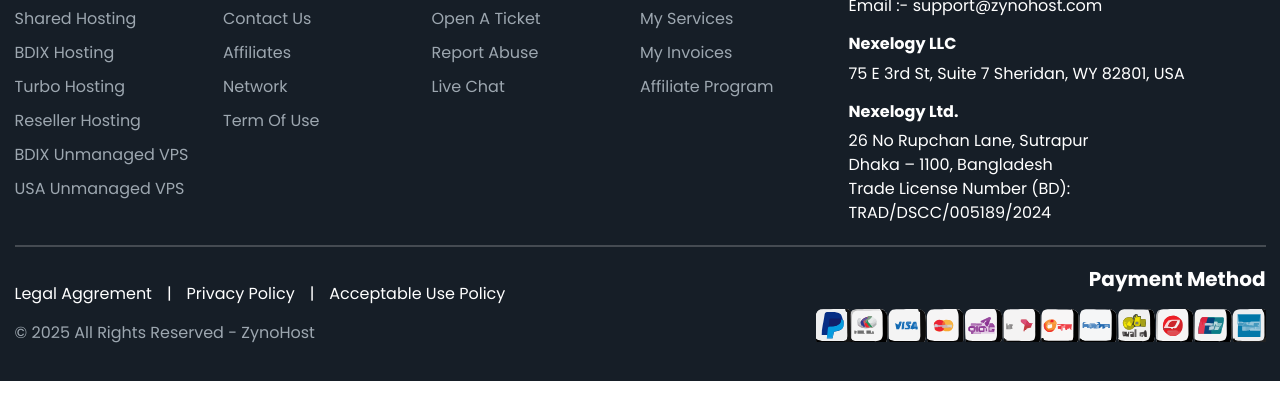
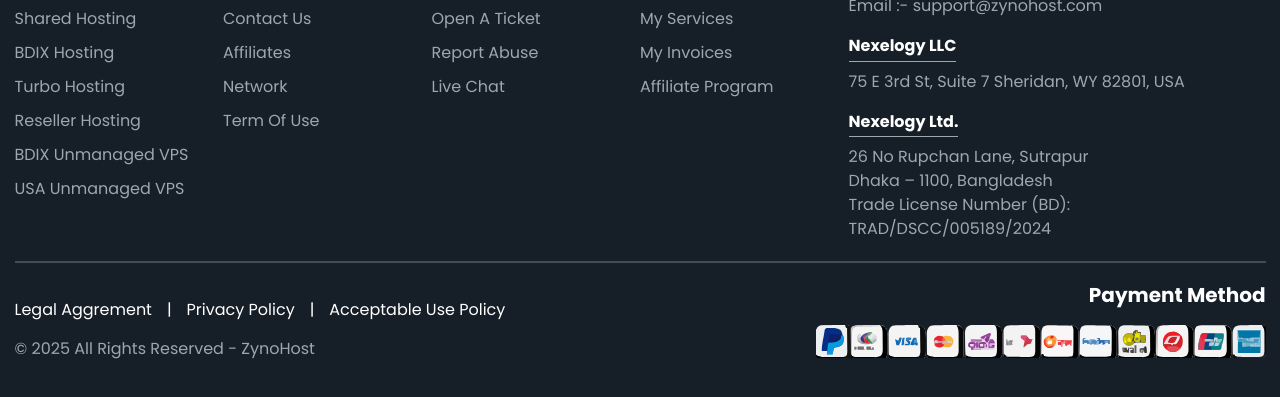
Before and after one commit to LitanMolla/hostingscript, a plain HTML site: page index.html in a window 1280 px wide. Shown: the part 6336-6733 px from the top of the page. Drawn offline with Linux system fonts and the light colour scheme.

Commit message:
vps card gap fixed

```diff
--- a/css/custom.css
+++ b/css/custom.css
@@ -316,14 +316,15 @@
     padding: 10px 0;
     font-size: 20px;
     font-weight: 600;
-    margin-bottom: 20px;
+    margin-bottom: 10px;
 }
 
 .subItem {
     display: flex;
     border-bottom: 1px solid #959595;
-    margin-bottom: 20px;
+    margin-bottom: 10px;
     padding: 0 20px;
+    height: 30px;
 }
 
 .subItem h5 {
--- a/css/footer.css
+++ b/css/footer.css
@@ -118,9 +118,16 @@
     padding-top: 10px;
 }
 
+.footer_item p {
+    color: rgb(157, 167, 176);
+}
 
 
-
+.company_name h5 {
+    border-bottom: 1px solid rgb(157, 167, 176);
+    display: inline-block;
+    padding-bottom: 5px;
+}
 
 
 
@@ -163,10 +170,12 @@
         display: block;
         margin: 0 auto;
     }
-    .vps_head{
+
+    .vps_head {
         display: none;
     }
-    .vps_mhead{
+
+    .vps_mhead {
         display: grid;
         grid-template-columns: 1fr;
         gap: 20px;
@@ -209,12 +218,14 @@
         display: block;
         margin: 0 auto;
     }
-    .vps_head{
+
+    .vps_head {
         display: none;
     }
-    .vps_mhead{
+
+    .vps_mhead {
         display: grid;
-        grid-template-columns: repeat(2,1fr);
+        grid-template-columns: repeat(2, 1fr);
         gap: 20px;
     }
 }
--- a/index.html
+++ b/index.html
@@ -702,11 +702,11 @@
             </div>
           </div>
           <p>Email :- support@zynohost.com</p>
-          <div class="">
+          <div class="company_name">
             <h5>Nexelogy LLC</h5>
             <p>75 E 3rd St, Suite 7 Sheridan, WY 82801, USA</p>
           </div>
-          <div class="">
+          <div class="company_name">
             <h5>Nexelogy Ltd.</h5>
             <p style="margin: 0;">26 No Rupchan Lane, Sutrapur</p>
             <p style="margin: 0;">Dhaka – 1100, Bangladesh</p>
```
Also changed, not shown: 1 other file.
